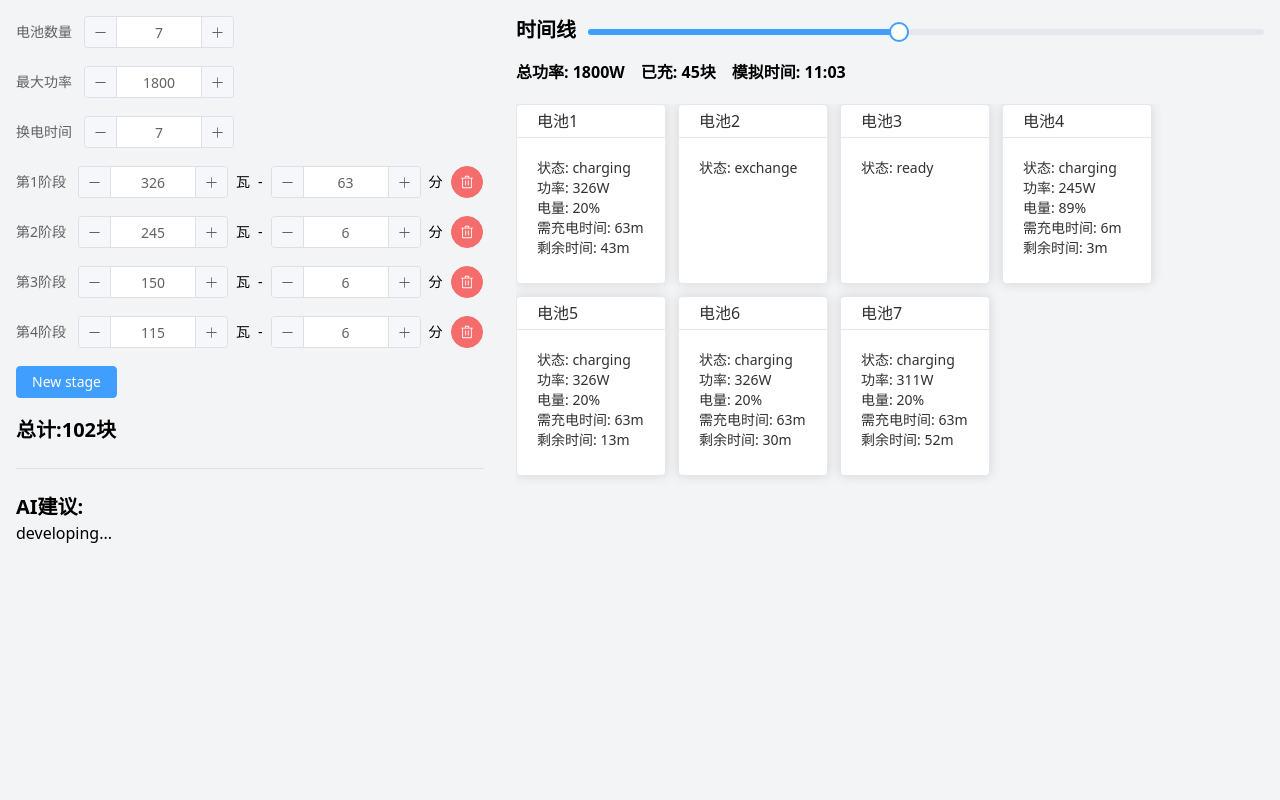
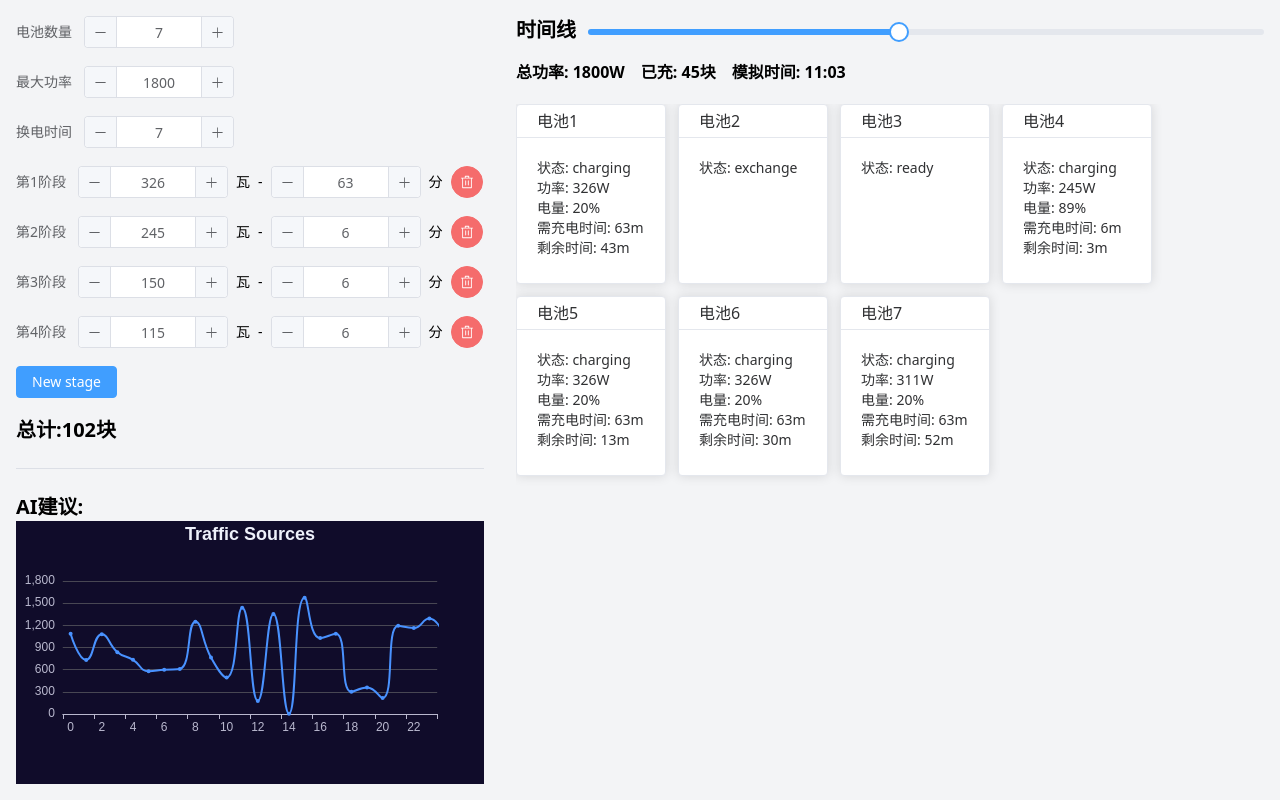
Before and after one commit to Sube-py/batteriya, a Vue app: page / in a window 1280 px wide. Built offline with nearby package versions, Linux system fonts and the light colour scheme.

Commit message:
try use charts

```diff
--- a/components.d.ts
+++ b/components.d.ts
@@ -16,5 +16,6 @@ declare module 'vue' {
     ElInputNumber: typeof import('element-plus/es')['ElInputNumber']
     ElScrollbar: typeof import('element-plus/es')['ElScrollbar']
     ElSlider: typeof import('element-plus/es')['ElSlider']
+    LineChart: typeof import('./src/components/LineChart.vue')['default']
   }
 }
--- a/package.json
+++ b/package.json
@@ -13,7 +13,9 @@
     "format": "prettier --write src/"
   },
   "dependencies": {
-    "vue": "^3.4.29"
+    "echarts": "^5.5.1",
+    "vue": "^3.4.29",
+    "vue-echarts": "^6.7.3"
   },
   "devDependencies": {
     "@element-plus/icons-vue": "^2.3.1",
--- a/src/App.vue
+++ b/src/App.vue
@@ -4,6 +4,7 @@ import { Delete } from '@element-plus/icons-vue'
 import { debounce } from 'lodash-es'
 import { simulateCharging } from '@/charge'
 import type { UI, Form, Stage } from '@/types'
+import LineChart from '@/components/LineChart.vue'
 
 const form = reactive<Form>({
   batteryNum: 7,
@@ -92,13 +93,23 @@ watch(
     <div class="flex flex-col w-[500px] p-4 shrink-0">
       <el-form :model="form">
         <el-form-item label="电池数量">
-          <el-input-number :min="1" v-model="form.batteryNum" />
+          <el-input-number
+            :min="1"
+            v-model="form.batteryNum"
+          />
         </el-form-item>
         <el-form-item label="最大功率">
-          <el-input-number :min="1" :step="100" v-model="form.maxPower" />
+          <el-input-number
+            :min="1"
+            :step="100"
+            v-model="form.maxPower"
+          />
         </el-form-item>
         <el-form-item label="换电时间">
-          <el-input-number :min="0" v-model="form.time" />
+          <el-input-number
+            :min="0"
+            v-model="form.time"
+          />
         </el-form-item>
         <el-form-item
           v-for="(stage, index) in form.stages"
@@ -110,27 +121,47 @@ watch(
           }"
         >
           <div class="flex gap-2">
-            <el-input-number :min="0" v-model="stage[0]" />瓦
+            <el-input-number
+              :min="0"
+              v-model="stage[0]"
+            />瓦
             <div>-</div>
-            <el-input-number :min="0" v-model="stage[1]" />分
-            <el-button type="danger" :icon="Delete" circle @click="removeStage(stage)" />
+            <el-input-number
+              :min="0"
+              v-model="stage[1]"
+            />分
+            <el-button
+              type="danger"
+              :icon="Delete"
+              circle
+              @click="removeStage(stage)"
+            />
           </div>
         </el-form-item>
         <el-form-item>
-          <el-button type="primary" @click="addStage">New stage</el-button>
+          <el-button
+            type="primary"
+            @click="addStage"
+          >New stage</el-button>
         </el-form-item>
       </el-form>
       <div class="text-xl font-bold">总计:{{ total }}块</div>
       <el-divider />
       <div class="flex flex-col flex-1">
         <div class="text-xl font-bold">AI建议:</div>
-        <div>developing...</div>
+        <!-- <div>developing...</div> -->
+        <line-chart />
       </div>
     </div>
     <div class="flex-1 flex flex-col p-4 h-full w-full overflow-hidden gap-3">
       <div class="w-full flex h-8">
         <div class="text-xl font-bold w-20">时间线</div>
-        <el-slider v-model="ui.minutes" :min="0" :max="24 * 60" :format-tooltip="formatTooltip" />
+        <el-slider
+          v-model="ui.minutes"
+          :min="0"
+          :max="24 * 60"
+          :format-tooltip="formatTooltip"
+        />
       </div>
       <div class="flex h-8 gap-4">
         <div class="text-xxl font-bold">总功率: {{ ui.power }}W</div>
@@ -140,8 +171,14 @@ watch(
       <div class="flex flex-1 w-full h-full">
         <el-scrollbar>
           <div class="flex flex-wrap w-full h-full gap-3">
-            <template v-for="(item, index) in ui.batteries" :key="index">
-              <el-card style="height: 180px; width: 150px" :header="`电池${index + 1}`">
+            <template
+              v-for="(item, index) in ui.batteries"
+              :key="index"
+            >
+              <el-card
+                style="height: 180px; width: 150px"
+                :header="`电池${index + 1}`"
+              >
                 <div class="flex flex-col text-sm">
                   <div>状态: {{ item.status }}</div>
                   <template v-if="item.status === 'charging'">
--- /dev/null
+++ b/src/components/LineChart.vue
@@ -0,0 +1,75 @@
+<template>
+  <v-chart
+    class="h-full"
+    :option="option"
+    autoresize
+  />
+</template>
+
+<script setup lang="ts">
+import { use } from 'echarts/core'
+import { CanvasRenderer } from 'echarts/renderers'
+import { LineChart } from 'echarts/charts'
+import {
+  TitleComponent,
+  TooltipComponent,
+  LegendComponent,
+  GridComponent,
+} from 'echarts/components'
+import VChart, { THEME_KEY } from 'vue-echarts'
+import { ref, provide } from 'vue'
+
+use([
+  CanvasRenderer,
+  LineChart,
+  TitleComponent,
+  TooltipComponent,
+  LegendComponent,
+  GridComponent,
+])
+
+provide(THEME_KEY, 'dark')
+
+const arr = []
+const time = ['0', '1', '2', '3', '4', '5', '6', '7', '8', '9', '10', '11', '12', '13', '14', '15', '16', '17', '18', '19', '20', '21', '22', '23']
+for (let i = 0;i < 24 * 60;i++) {
+  arr.push(Math.floor(Math.random() * 1801))
+}
+const option = ref({
+  title: {
+    text: 'Traffic Sources',
+    left: 'center',
+  },
+  // tooltip: {
+  //   trigger: 'item',
+  //   formatter: '{a} <br/>{b} : {c} ({d}%)',
+  // },
+  // legend: {
+  //   orient: 'vertical',
+  //   left: 'left',
+  //   data: ['Direct', 'Email', 'Ad Networks', 'Video Ads', 'Search Engines'],
+  // },
+  xAxis: {
+    type: 'category',
+    data: time,
+  },
+  yAxis: {
+    type: 'value'
+  },
+  series: [
+    {
+      name: 'Traffic Sources',
+      type: 'line',
+      smooth: true,
+      data: arr,
+      // emphasis: {
+      //   itemStyle: {
+      //     shadowBlur: 10,
+      //     shadowOffsetX: 0,
+      //     shadowColor: 'rgba(0, 0, 0, 0.5)',
+      //   },
+      // },
+    },
+  ],
+})
+</script>
```
Also changed, not shown: 1 other file (tests, documents, lock files or other folders).
